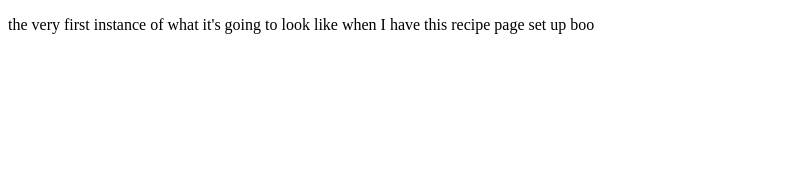
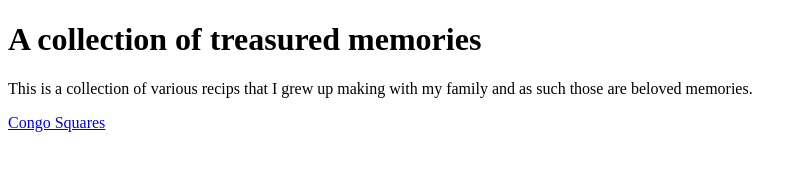
Before and after one commit to MegaWinter/odin-recipes, a plain HTML site: page index.html in a window 1280 px wide. Shown: the whole page, without its empty margins (0-807 px from the left). Drawn offline with Linux system fonts and the light colour scheme.

Commit message:
Edit index.html

```diff
--- a/index.html
+++ b/index.html
@@ -7,6 +7,9 @@
     <title>Document</title>
 </head>
 <body>
-    <p>the very first instance of what it's going to look like when I have this recipe page set up boo </p>
+    <h1>A collection of treasured memories</h1>
+
+    <p>This is a collection of various recips that I grew up making with my family and as such those are beloved memories.</p>
+    <a href="recipes/congo-squares.html">Congo Squares</a>
 </body>
 </html>
```
